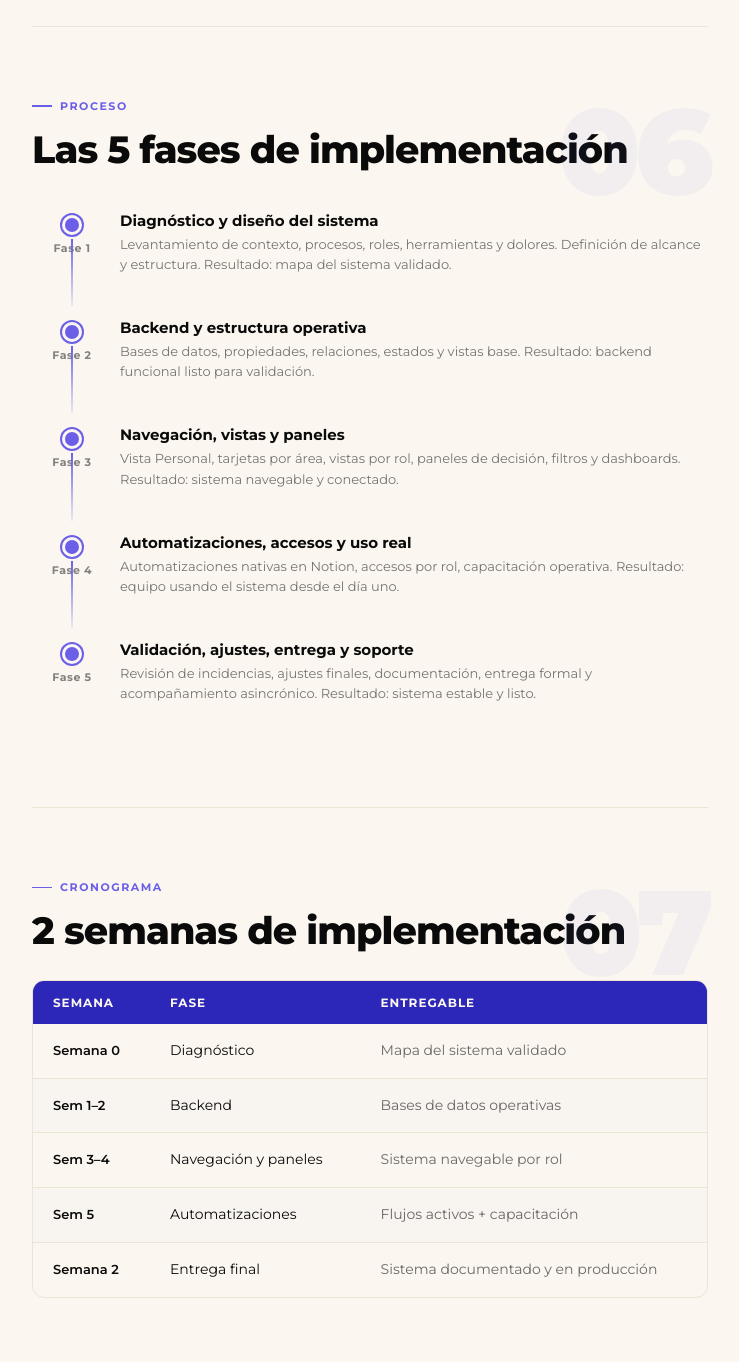
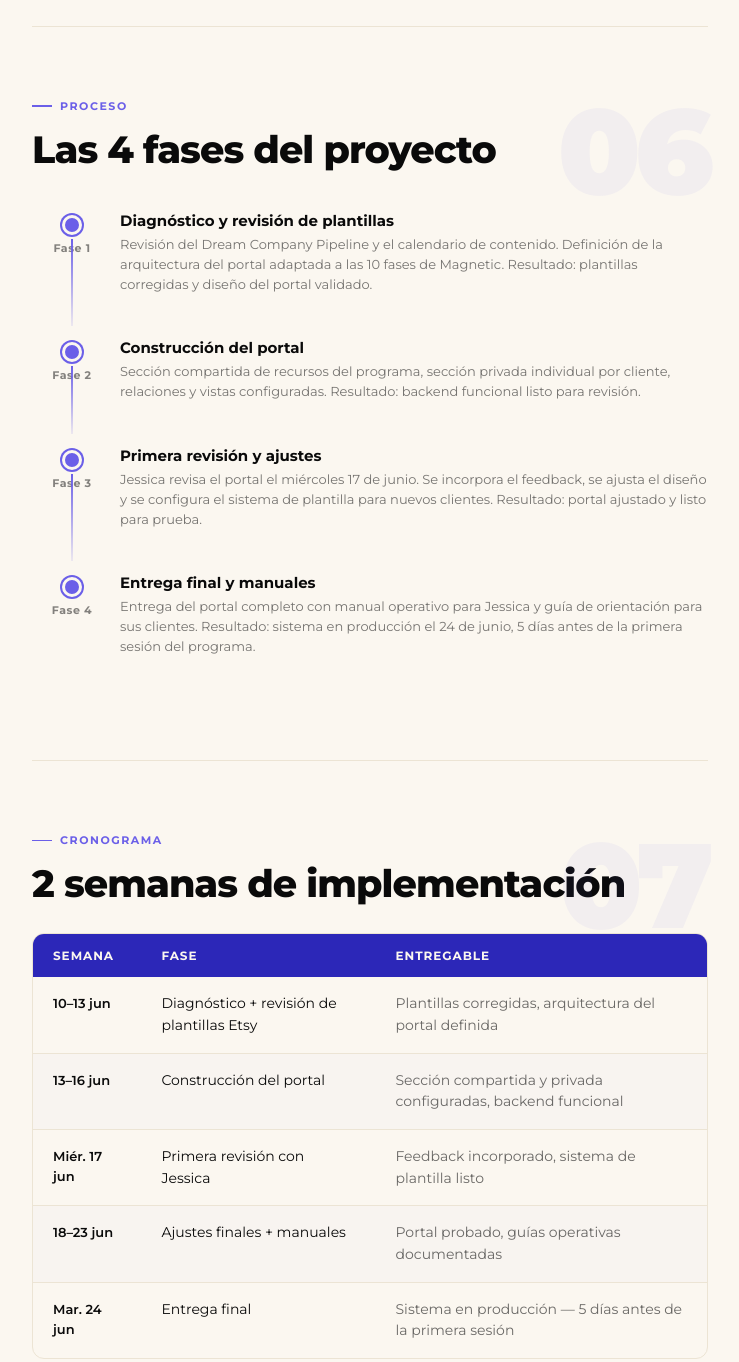
Before and after one commit to sarasystec/systec-web, a website: page propuestas/magnetic/index.html in a window 1280 px wide. Shown: the part 4000-5362 px from the top of the page, without its empty margins (270-1009 px from the left). Drawn offline with Linux system fonts and the light colour scheme.

Commit message:
Propuesta: Magnetic (2026-06-10)

```diff
--- a/propuestas/magnetic/index.html
+++ b/propuestas/magnetic/index.html
@@ -562,41 +562,34 @@ tr:hover td{background:rgba(107,95,232,0.04)}
   <div class="section reveal">
     <span class="section-num">06</span>
     <div class="section-eyebrow">Proceso</div>
-    <h2 class="section-title">Las 5 fases de implementación</h2>
+    <h2 class="section-title">Las 4 fases del proyecto</h2>
     <div class="timeline">
       <div class="timeline-item reveal reveal-delay-1">
         <div class="timeline-dot"><div class="timeline-circle"></div><span class="timeline-week">Fase 1</span></div>
         <div class="timeline-content">
-          <div class="timeline-title">Diagnóstico y diseño del sistema</div>
-          <div class="timeline-desc">Levantamiento de contexto, procesos, roles, herramientas y dolores. Definición de alcance y estructura. Resultado: mapa del sistema validado.</div>
+          <div class="timeline-title">Diagnóstico y revisión de plantillas</div>
+          <div class="timeline-desc">Revisión del Dream Company Pipeline y el calendario de contenido. Definición de la arquitectura del portal adaptada a las 10 fases de Magnetic. Resultado: plantillas corregidas y diseño del portal validado.</div>
         </div>
       </div>
       <div class="timeline-item reveal reveal-delay-2">
         <div class="timeline-dot"><div class="timeline-circle"></div><span class="timeline-week">Fase 2</span></div>
         <div class="timeline-content">
-          <div class="timeline-title">Backend y estructura operativa</div>
-          <div class="timeline-desc">Bases de datos, propiedades, relaciones, estados y vistas base. Resultado: backend funcional listo para validación.</div>
+          <div class="timeline-title">Construcción del portal</div>
+          <div class="timeline-desc">Sección compartida de recursos del programa, sección privada individual por cliente, relaciones y vistas configuradas. Resultado: backend funcional listo para revisión.</div>
         </div>
       </div>
       <div class="timeline-item reveal reveal-delay-3">
         <div class="timeline-dot"><div class="timeline-circle"></div><span class="timeline-week">Fase 3</span></div>
         <div class="timeline-content">
-          <div class="timeline-title">Navegación, vistas y paneles</div>
-          <div class="timeline-desc">Vista Personal, tarjetas por área, vistas por rol, paneles de decisión, filtros y dashboards. Resultado: sistema navegable y conectado.</div>
-        </div>
-      </div>
-      <div class="timeline-item reveal reveal-delay-4">
-        <div class="timeline-dot"><div class="timeline-circle"></div><span class="timeline-week">Fase 4</span></div>
-        <div class="timeline-content">
-          <div class="timeline-title">Automatizaciones, accesos y uso real</div>
-          <div class="timeline-desc">Automatizaciones nativas en Notion, accesos por rol, capacitación operativa. Resultado: equipo usando el sistema desde el día uno.</div>
+          <div class="timeline-title">Primera revisión y ajustes</div>
+          <div class="timeline-desc">Jessica revisa el portal el miércoles 17 de junio. Se incorpora el feedback, se ajusta el diseño y se configura el sistema de plantilla para nuevos clientes. Resultado: portal ajustado y listo para prueba.</div>
         </div>
       </div>
       <div class="timeline-item reveal">
-        <div class="timeline-dot"><div class="timeline-circle"></div><span class="timeline-week">Fase 5</span></div>
+        <div class="timeline-dot"><div class="timeline-circle"></div><span class="timeline-week">Fase 4</span></div>
         <div class="timeline-content">
-          <div class="timeline-title">Validación, ajustes, entrega y soporte</div>
-          <div class="timeline-desc">Revisión de incidencias, ajustes finales, documentación, entrega formal y acompañamiento asincrónico. Resultado: sistema estable y listo.</div>
+          <div class="timeline-title">Entrega final y manuales</div>
+          <div class="timeline-desc">Entrega del portal completo con manual operativo para Jessica y guía de orientación para sus clientes. Resultado: sistema en producción el 24 de junio, 5 días antes de la primera sesión del programa.</div>
         </div>
       </div>
     </div>
@@ -611,11 +604,11 @@ tr:hover td{background:rgba(107,95,232,0.04)}
       <table>
         <thead><tr><th>Semana</th><th>Fase</th><th>Entregable</th></tr></thead>
         <tbody>
-          <tr><td class="table-label">Semana 0</td><td>Diagnóstico</td><td class="table-impact">Mapa del sistema validado</td></tr>
-          <tr><td class="table-label">Sem 1–2</td><td>Backend</td><td class="table-impact">Bases de datos operativas</td></tr>
-          <tr><td class="table-label">Sem 3–4</td><td>Navegación y paneles</td><td class="table-impact">Sistema navegable por rol</td></tr>
-          <tr><td class="table-label">Sem 5</td><td>Automatizaciones</td><td class="table-impact">Flujos activos + capacitación</td></tr>
-          <tr><td class="table-label">Semana 2</td><td>Entrega final</td><td class="table-impact">Sistema documentado y en producción</td></tr>
+          <tr><td class="table-label">10–13 jun</td><td>Diagnóstico + revisión de plantillas Etsy</td><td class="table-impact">Plantillas corregidas, arquitectura del portal definida</td></tr>
+          <tr><td class="table-label">13–16 jun</td><td>Construcción del portal</td><td class="table-impact">Sección compartida y privada configuradas, backend funcional</td></tr>
+          <tr><td class="table-label">Miér. 17 jun</td><td>Primera revisión con Jessica</td><td class="table-impact">Feedback incorporado, sistema de plantilla listo</td></tr>
+          <tr><td class="table-label">18–23 jun</td><td>Ajustes finales + manuales</td><td class="table-impact">Portal probado, guías operativas documentadas</td></tr>
+          <tr><td class="table-label">Mar. 24 jun</td><td>Entrega final</td><td class="table-impact">Sistema en producción — 5 días antes de la primera sesión</td></tr>
         </tbody>
       </table>
     </div>
```
